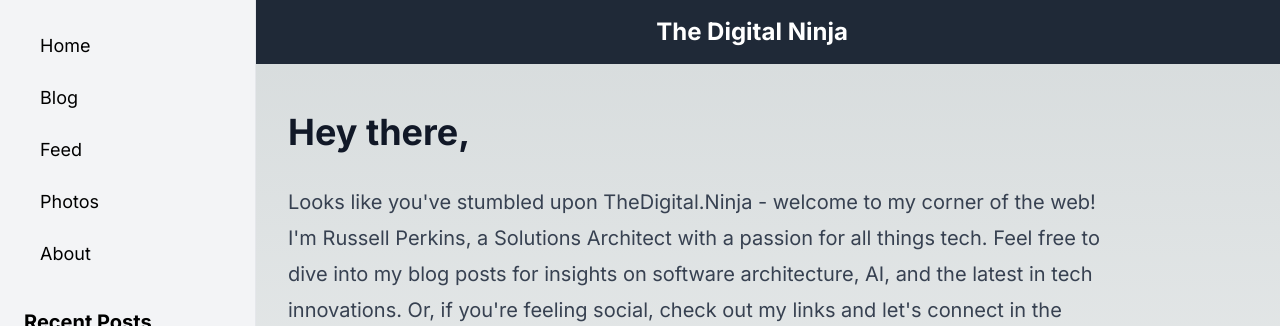
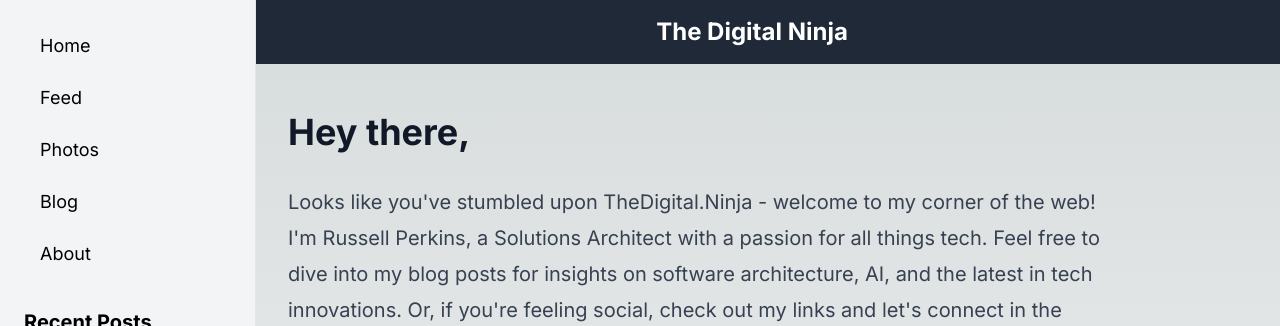
Before and after one commit to TheDigitalNinja/thedigitalninja-nextjs, a Next.js app: page / in a window 1280 px wide. Shown: the top 326 px of the page. Built offline with nearby package versions, Linux system fonts and the light colour scheme; no server answers.

Commit message:
Reorder sidebar navigation to Home, Feed, Photos, Blog, About

```diff
--- a/src/components/Sidebar.tsx
+++ b/src/components/Sidebar.tsx
@@ -31,7 +31,7 @@ const Sidebar: React.FC = () => {
         {/* Navigation */}
         <nav className="mb-8">
           <ul className="space-y-2">
-            {['Home', 'Blog', 'Feed', 'Photos', 'About'].map((item) => (
+            {['Home', 'Feed', 'Photos', 'Blog', 'About'].map((item) => (
               <li key={item}>
                 <Link
                   href={item === 'Home' ? '/' : `/${item.toLowerCase()}`}
--- a/src/components/SidebarMobile.tsx
+++ b/src/components/SidebarMobile.tsx
@@ -39,7 +39,7 @@ const SidebarMobile: React.FC<SidebarProps> = ({ isOpen, onClose }) => {
               <nav className="mb-8">
                 <ul className="space-y-2">
 
-                  {['Home', 'Blog', 'Feed', 'Photos', 'About'].map((item) => (
+                  {['Home', 'Feed', 'Photos', 'Blog', 'About'].map((item) => (
                     <li key={item}>
                       <Link
                         href={item === 'Home' ? '/' : `/${item.toLowerCase()}`}
```
